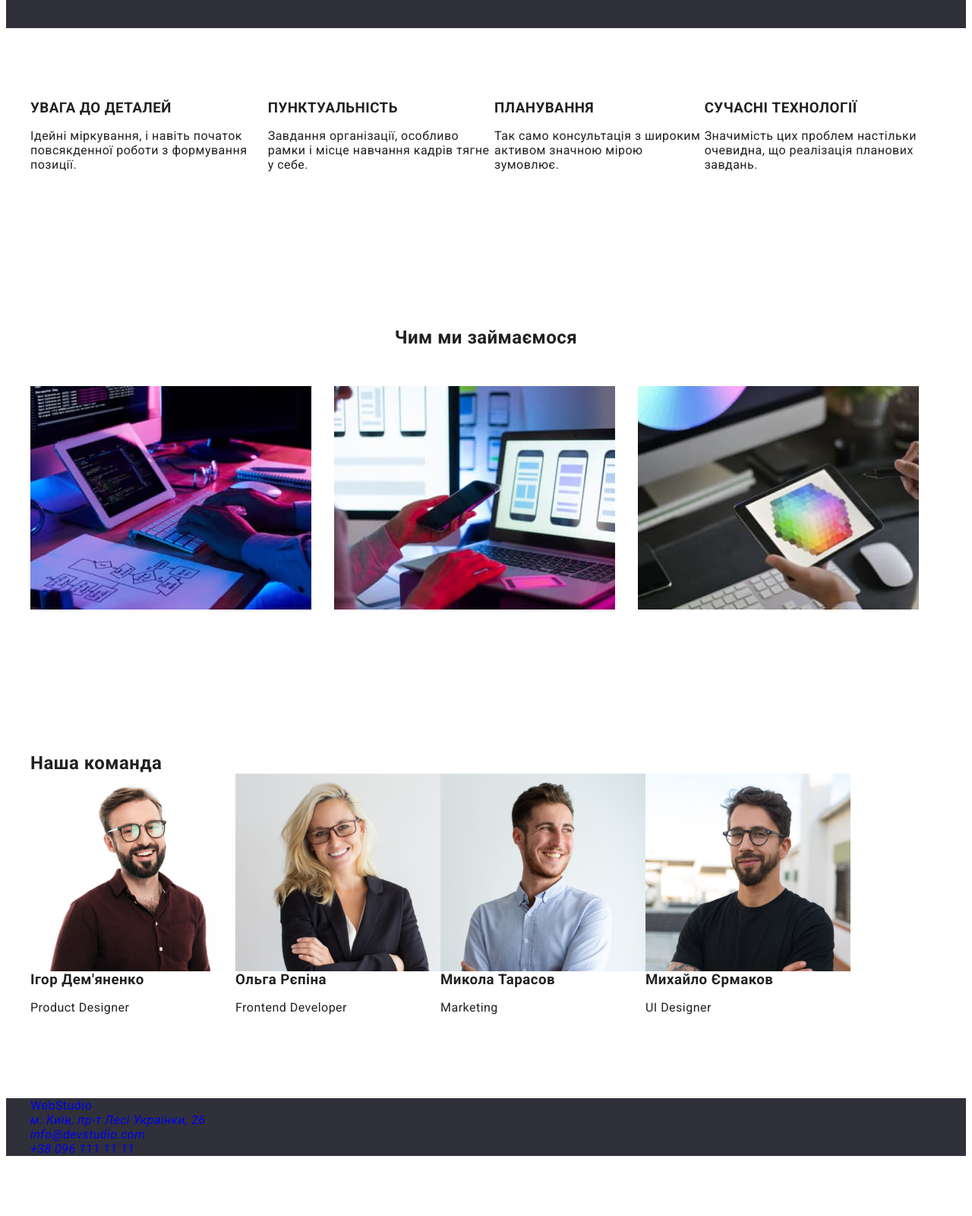
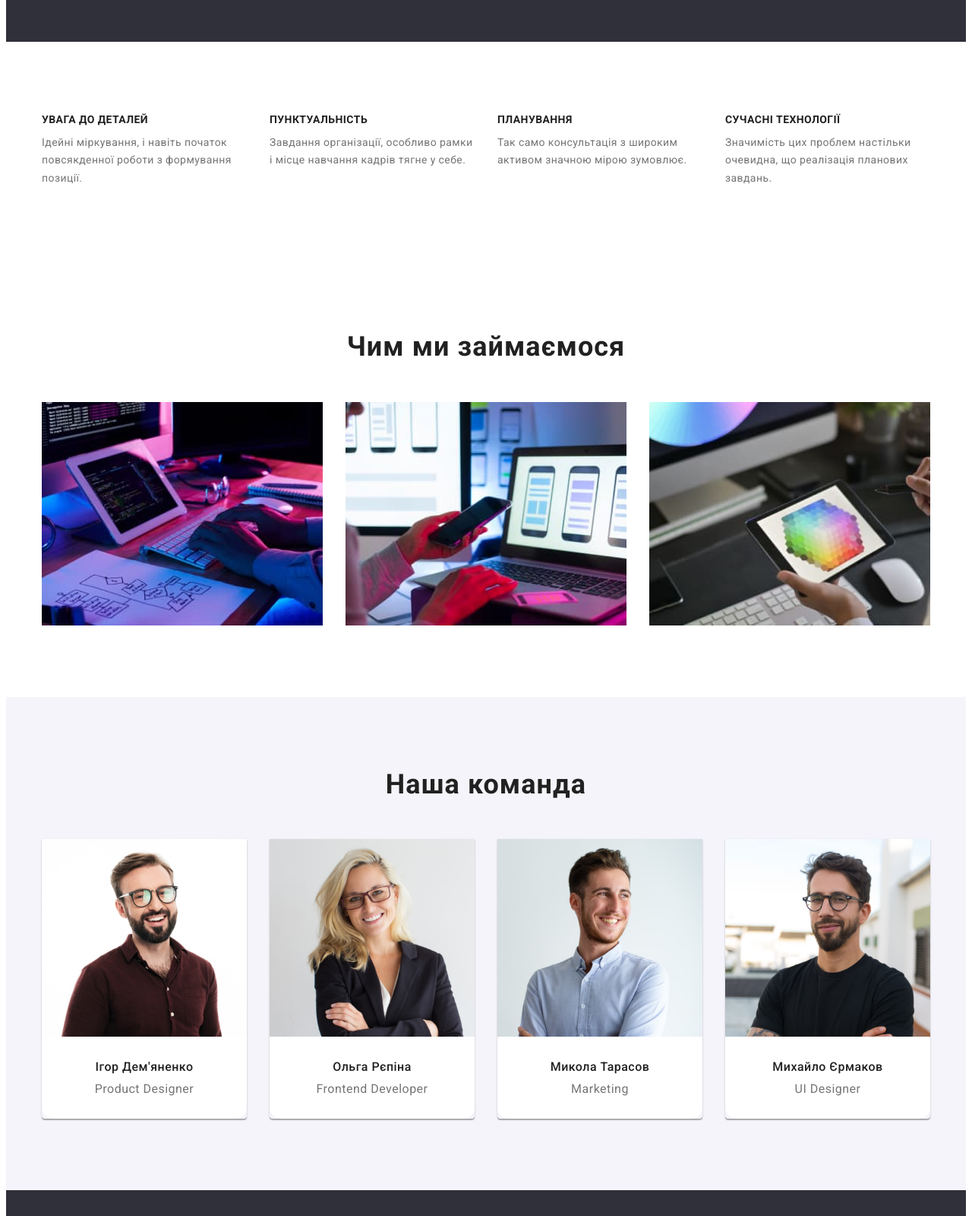
Before and after one commit to kisen8/verst-05, a plain HTML site: page index.html in a window 1280 px wide. Shown: the part 640-2240 px from the top of the page at 76% size. Before the commit the page ends 2169 px from the top, so only its background shows below. Drawn offline with Linux system fonts and the light colour scheme.

Commit message:
my fork today

```diff
--- a/css/styles.css
+++ b/css/styles.css
@@ -14,7 +14,8 @@ h2,
 h3,
 h4,
 h5,
-h6 {
+h6,
+p {
   padding: 0;
   margin: 0;
 }
@@ -151,8 +152,9 @@ img {
   text-align: center;
 
   display: block;
-  margin-left: auto;
-  margin-right: auto;
+  padding: 10px 32px 10px 32px;
+  margin: auto;
+  border-radius: 6px;
 }
 
 .hero-main {
@@ -163,15 +165,50 @@ img {
 
 .features-list {
   display: flex;
+  justify-content: center;
 }
+.features-item {
+  width: 270px;
+}
+.features-item:not(:first-child) {
+  margin-left: 30px;
+}
+.features-title {
+  font-family: roboto;
+  font-weight: 700;
+  font-size: 14px;
+  line-height: 1.2;
+  letter-spacing: 0.03em;
 
+  color: var(--main-text-color);
+
+  margin-bottom: 10px;
+}
+.features-text {
+  font-family: roboto;
+  font-weight: 400;
+  font-size: 14px;
+  line-height: 1.71;
+  letter-spacing: 0.03em;
+
+  color: var(--text-color);
+}
 /* work */
 .work-title {
   margin-bottom: 50px;
   text-align: center;
+
+  font-family: roboto;
+  font-weight: 700;
+  font-size: 36px;
+  line-height: 1.2;
+  letter-spacing: 0.03em;
+
+  color: var(--main-text-color);
 }
 .work-list {
   display: flex;
+  justify-content: center;
 }
 .work-item {
   width: 370px;
@@ -181,13 +218,138 @@ img {
 }
 
 /* team */
+.team {
+  background-color: var(--fone-color);
+}
+.team-title {
+  margin-bottom: 50px;
+  text-align: center;
 
+  font-family: roboto;
+  font-weight: 700;
+  font-size: 36px;
+  line-height: 1.2;
+  letter-spacing: 0.03em;
+
+  color: var(--main-text-color);
+}
 .team-list {
   display: flex;
+  justify-content: center;
+}
+.team-name {
+  font-family: roboto;
+  font-weight: 500;
+  font-size: 16px;
+  line-height: 1.2;
+  letter-spacing: 0.03em;
+
+  color: var(--main-text-color);
+
+  margin-bottom: 10px;
+}
+
+.team-text {
+  font-family: roboto;
+  font-weight: 400;
+  font-size: 16px;
+  line-height: 1.2;
+  letter-spacing: 0.03em;
+
+  color: var(--text-color);
+}
+.team-item {
+  display: block;
+  width: 270px;
+
+  box-shadow: 0px 1px 3px rgba(0, 0, 0, 0.12), 0px 1px 1px rgba(0, 0, 0, 0.14),
+    0px 2px 1px rgba(0, 0, 0, 0.2);
+  border-radius: 0px 0px 4px 4px;
+}
+.team-item:not(:first-child) {
+  margin-left: 30px;
+}
+
+.box {
+  padding-top: 30px;
+  padding-bottom: 30px;
+  text-align: center;
+
+  background-color: var(--white-color);
+  border-radius: 0 0 15px 15px;
 }
 
 /* footer */
+.footer-web {
+  font-family: Raleway;
+  font-size: 26px;
+  font-weight: 700;
+  line-height: 1.2;
+  letter-spacing: 0.03em;
+
+  color: var(--accent-color);
+}
+.footer-studio {
+  color: var(--white-color);
+}
 
 .footer {
+  padding-top: 60px;
+  padding-bottom: 60px;
   background-color: var(--darkfone-color);
 }
+
+.adr-link {
+  color: var(--contacts-color);
+  font-family: Roboto;
+  font-size: 14px;
+  font-weight: 400;
+  line-height: 1.71;
+  letter-spacing: 0.03em;
+  font-style: normal;
+}
+.adr-item:not(:last-child) {
+  margin-bottom: 9px;
+}
+.adr-list {
+  margin-top: 20px;
+}
+.map {
+  color: var(--white-color);
+}
+
+/* ---------------------------------------------------- */
+/* PORTFOLIO */
+
+.filter-list {
+  display: flex;
+  margin-bottom: 50px;
+  justify-content: center;
+}
+.filter-item:not(:first-child) {
+  margin-left: 8px;
+}
+.filter-btn {
+  min-width: 73px;
+
+  padding: 6px 22px;
+  border: transparent;
+  border-radius: 4px;
+
+  font-family: roboto;
+  font-weight: 500;
+  font-size: 16px;
+  line-height: 1.63;
+  letter-spacing: 0.03em;
+
+  color: var(--main-text-color);
+  background-color: var(--fone-color);
+  cursor: pointer;
+}
+.filter-btn:hover,
+.filter-btn:focus {
+  color: var(--white-color);
+  background-color: var(--accent-color);
+  box-shadow: 0px 2px 2px rgba(0, 0, 0, 0.12), 0px 2px 1px rgba(0, 0, 0, 0.08),
+    0px 1px 3px rgba(0, 0, 0, 0.1);
+}
--- a/index.html
+++ b/index.html
@@ -25,7 +25,7 @@
               <a class="navi-link" href="./index.html">Студія</a>
             </li>
             <li class="navi-item">
-              <a class="navi-link" href="">Портфоліо</a>
+              <a class="navi-link" href="./portfolio.html">Портфоліо</a>
             </li>
             <li class="navi-item"><a class="navi-link" href="">Контакти</a></li>
           </ul>
@@ -48,7 +48,7 @@
     <main>
       <section class="hero">
         <div class="hero-main">
-          <h1 class="hero-title">Ефективні рішення для<br />вашого бізнесу</h1>
+          <h1 class="hero-title">ЕФЕКТИВНІ РІШЕННЯ ДЛЯ<br />ВАШОГО БІЗНЕСУ</h1>
           <button type="button" class="hero-btn">Замовити послугу</button>
         </div>
       </section>
@@ -114,23 +114,31 @@
           <ul class="team-list">
             <li class="team-item">
               <img src="./images/ihor.jpg" alt="Ihor" width="270" />
+              <div class="box">
                 <h3 class="team-name">Ігор Дем'яненко</h3>
                 <p class="team-text">Product Designer</p>
+              </div>
             </li>
             <li class="team-item">
               <img src="./images/olha.jpg" alt="Olha" width="270" />
+              <div class="box">
                 <h3 class="team-name">Ольга Рєпіна</h3>
                 <p class="team-text">Frontend Developer</p>
+              </div>
             </li>
             <li class="team-item">
               <img src="./images/niko.jpg" alt="Niko" width="270" />
+              <div class="box">
                 <h3 class="team-name">Микола Тарасов</h3>
                 <p class="team-text">Marketing</p>
+              </div>
             </li>
             <li class="team-item">
               <img src="./images/misha.jpg" alt="Misha" width="270" />
+              <div class="box">
                 <h3 class="team-name">Михайло Єрмаков</h3>
                 <p class="team-text">UI Designer</p>
+              </div>
             </li>
           </ul>
         </div>
@@ -146,7 +154,9 @@
         <address class="adr">
           <ul class="adr-list">
             <li class="adr-item">
-              <a href="https://goo.gl/maps/izuGYMJUY2H6Dhw59" class="adr-link"
+              <a
+                href="https://goo.gl/maps/izuGYMJUY2H6Dhw59"
+                class="adr-link map"
                 >м. Київ, пр-т Лесі Українки, 26</a
               >
             </li>
```
Also changed, not shown: portfolio.html (+33 -13 lines). Lines whose indentation alone changed are shown as unchanged.
